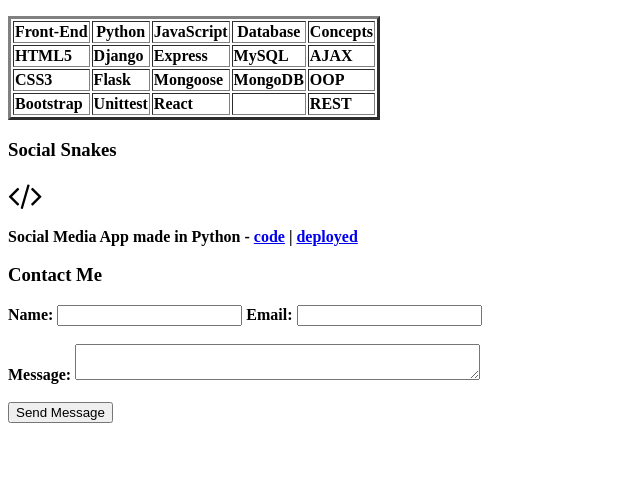
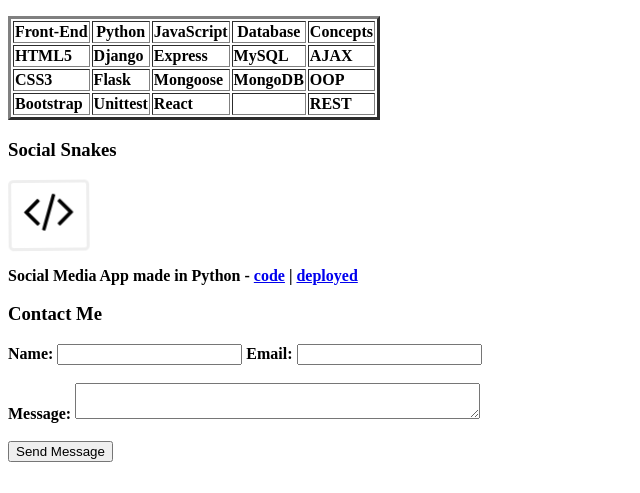
Before and after one commit to njoyedevs/public, a plain HTML site: page Web_Fundamentals_Wks_1-2/Personal_Portfolio.html in a window 1280 px wide. Shown: the part 307-800 px from the top of the page, without its empty margins (0-640 px from the left). Drawn offline with Linux system fonts and the light colour scheme.

Commit message:
good to good

```diff
--- a/Web_Fundamentals_Wks_1-2/Personal_Portfolio.html
+++ b/Web_Fundamentals_Wks_1-2/Personal_Portfolio.html
@@ -56,7 +56,7 @@
         <h3><strong>Social Snakes<strong></h3>
     </div>
     <div>
-        <i class="fa fa-code fa-2x"></i>
+        <i class="fa fa-code fa-spin fa-border fa-3x"></i>
     </div>
     <div>
         <p>
```
